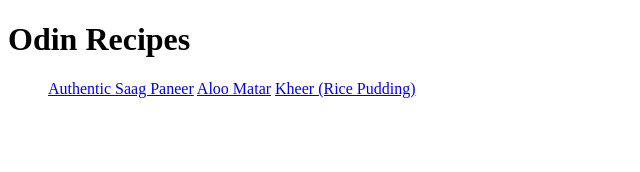
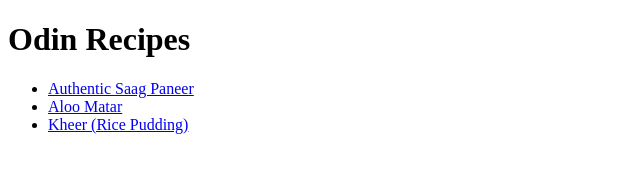
Before and after one commit to aarfa99/odin-recipes, a plain HTML site: page index.html in a window 1280 px wide. Shown: the whole page, without its empty margins (0-640 px from the left). Drawn offline with Linux system fonts and the light colour scheme.

Commit message:
Error correction

```diff
--- a/index.html
+++ b/index.html
@@ -9,9 +9,9 @@
 <body>
     <h1>Odin Recipes</h1>
     <ul>
-    <a href="recipes/Authentic-Saag-Paneer.html">Authentic Saag Paneer</a>
-    <a href="recipes/Aloo-Matar.html">Aloo Matar</a>
-    <a href="recipes/Kheer-(Rice-Pudding).html">Kheer (Rice Pudding)</a>
+    <li><a href="recipes/Authentic-Saag-Paneer.html">Authentic Saag Paneer</a></li>
+    <li><a href="recipes/Aloo-Matar.html">Aloo Matar</a></li>
+    <li><a href="recipes/Kheer-(Rice-Pudding).html">Kheer (Rice Pudding)</a></li>
     </ul>
 
 </body>
```
